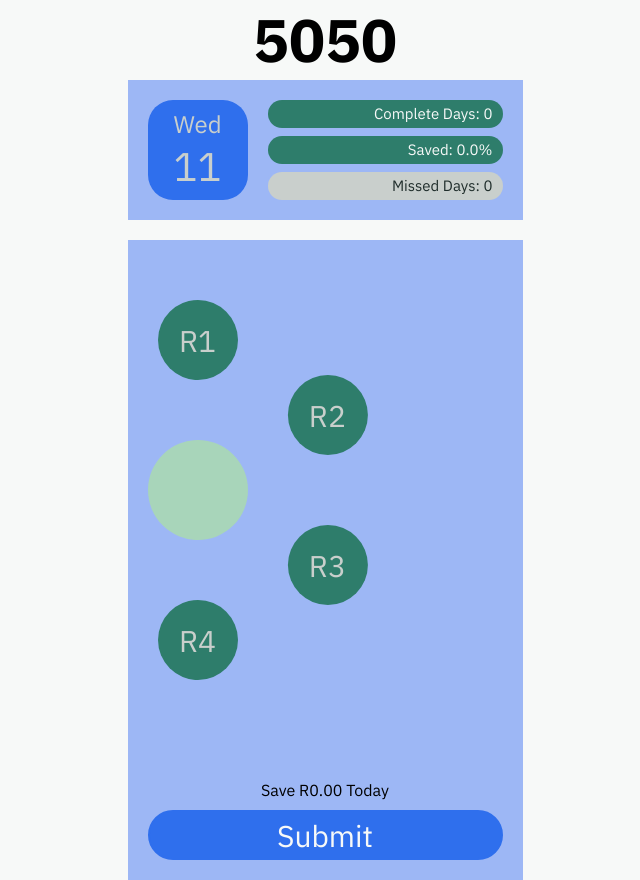
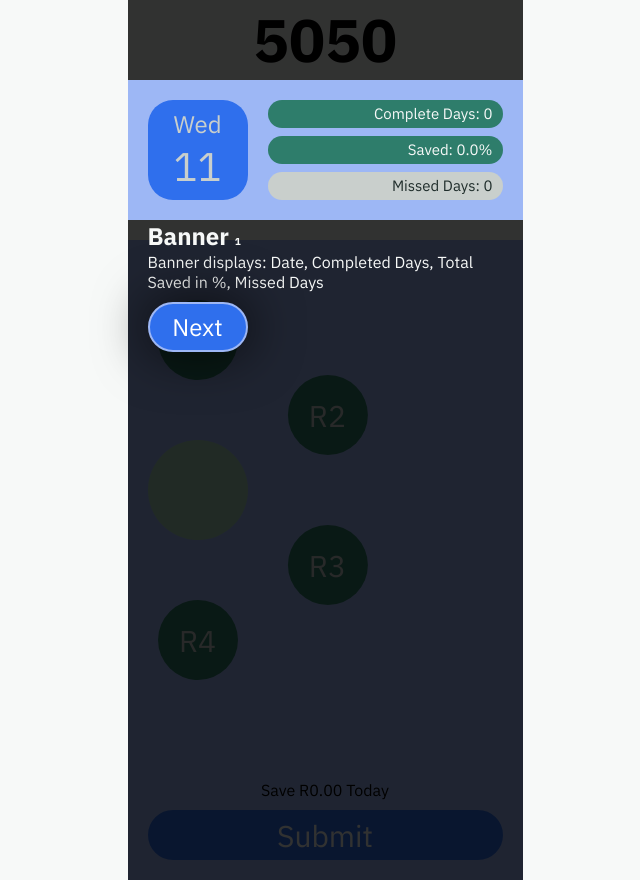
Before and after one commit to MisterH100/5050, a website built with Vite: page index.html in a window 1280 px wide. Shown: the whole page, without its empty margins (315-955 px from the left). Built offline with nearby package versions, Linux system fonts and the light colour scheme.

Commit message:
feat: add tutorial mode on first launch

```diff
--- a/index.html
+++ b/index.html
@@ -24,11 +24,11 @@
     <link rel="stylesheet" href="/src/css/style.css" />
     <title>5050 - Lets Stash Cash</title>
   </head>
-  <body>
+  <body id="body">
     <div class="header">
       <h1>5050</h1>
     </div>
-    <div class="banner">
+    <div class="banner" id="banner">
       <div class="day-element" id="dayElement">
         <span class="day"></span>
         <span class="date"></span>
@@ -45,7 +45,7 @@
       </div>
       <div class="wheel" id="wheel"></div>
     </div>
-    <div class="bottom-container">
+    <div id="bottomContainer" class="bottom-container">
       <div class="total-amount">
         <span id="totalAmount">Save R0.00 Today</span>
         <button id="submitBtn">Submit</button>
--- a/src/css/style.css
+++ b/src/css/style.css
@@ -30,9 +30,11 @@
 }
 
 body {
+  position: relative;
   font-family: var(--font-ui);
-  width: 100vw;
-  min-height: 872px;
+  width: 395px;
+  min-height: 100vh;
+  margin: auto;
   overflow-y: scroll;
   background-color: var(--background);
 }
@@ -111,7 +113,6 @@ body {
 }
 
 .wheel-container {
-  position: relative;
   max-width: 395px;
   min-height: 500px;
   margin: 20px auto 0px;
@@ -237,3 +238,51 @@ body {
   opacity: 1 !important;
   transition: opacity 0.6s ease-in-out;
 }
+
+.tutorial-overlay {
+  position: absolute;
+  top: 0;
+  left: 0;
+  width: 100%;
+  height: 100%;
+  background: rgba(0, 0, 0, 0.8);
+}
+
+.tutorial-info {
+  width: 100%;
+  position: absolute;
+  z-index: 1000;
+  color: var(--background);
+  padding: 20px;
+}
+
+tutorial-info h2 {
+  width: 100%;
+}
+
+.tutorial-info h2 span {
+  font-size: 10px;
+}
+
+.tutorial-info button {
+  position: relative;
+  z-index: 2000;
+  width: 100px;
+  height: 50px;
+  margin-top: 10px;
+  font-family: var(--font-ui);
+  font-size: 24px;
+  color: #ffffff;
+  background: var(--primary-blue);
+  border: 2px solid var(--muted-blue);
+  box-shadow: 0px 0px 50px 4px rgba(0, 0, 0, 0.6);
+  border-radius: 25px;
+  cursor: pointer;
+  outline: none;
+}
+
+.highlight {
+  position: relative;
+  z-index: 1000;
+  pointer-events: none;
+}
--- a/src/main.js
+++ b/src/main.js
@@ -3,13 +3,13 @@ import { storeData } from "/src/storage.js";
 import { loadBanner } from "/src/banner.js";
 import { isNewDay } from "/src/util.js";
 import { getToday } from "/src/time.js";
+import { showTutorial } from "/src/tutorial.js";
+let state = JSON.parse(localStorage.getItem("appstate"));
 
-let appState = JSON.parse(localStorage.getItem("appstate"));
-
-if (!appState) {
+if (!state) {
   let numArray = Array.from({ length: 100 }, (_, i) => i + 1);
   let activeArray = numArray.slice(0, 6);
-  appState = {
+  state = {
     numArray: numArray.slice(6, 100),
     currentArray: activeArray,
     selectedArray: [],
@@ -20,13 +20,17 @@ if (!appState) {
     currentStreak: 0,
     completeDays: 0,
     lastSave: null,
+    firstLaunch: true,
   };
 
-  storeData("appstate", appState);
+  storeData("appstate", state);
 }
 
 function loadApp() {
-  let state = JSON.parse(localStorage.getItem("appstate"));
+  state = JSON.parse(localStorage.getItem("appstate"));
+  if (state.firstLaunch) {
+    showTutorial();
+  }
   if (state.lastSave != null) {
     let today = getToday();
     if (isNewDay(today, state.lastSave)) {
--- /dev/null
+++ b/src/tutorial.js
@@ -0,0 +1,70 @@
+import tutorialData from "/src/tutorialData.js";
+import { storeData } from "/src/storage.js";
+const body = document.getElementById("body");
+const banner = document.getElementById("banner");
+const wheelContainer = document.getElementById("wheelContainer");
+const bottomContainer = document.getElementById("bottomContainer");
+const overlay = document.createElement("div");
+let infoConatiner = document.createElement("div");
+let stage = 1;
+
+export function showTutorial() {
+  overlay.classList.add("tutorial-overlay");
+  body.appendChild(overlay);
+
+  switch (stage) {
+    case 1:
+      highlightElement(banner);
+      displayInfo(tutorialData.banner.name, tutorialData.banner.tutorial, 200);
+      break;
+    case 2:
+      removeHighlight(banner);
+      highlightElement(wheelContainer);
+      displayInfo(tutorialData.wheel.name, tutorialData.wheel.tutorial, 0);
+      break;
+    case 3:
+      removeHighlight(wheelContainer);
+      highlightElement(bottomContainer);
+      displayInfo(tutorialData.submit.name, tutorialData.submit.tutorial, 450);
+      break;
+
+    default:
+      break;
+  }
+}
+
+function highlightElement(element) {
+  element.classList.add("highlight");
+}
+
+function removeHighlight(element) {
+  element.classList.remove("highlight");
+}
+
+function finishTutorial() {
+  let state = JSON.parse(localStorage.getItem("appstate"));
+  state.firstLaunch = false;
+  storeData("appstate", state);
+  window.location.reload();
+}
+
+function displayInfo(elementName, tutorial, yPosition) {
+  infoConatiner.innerHTML = `
+      <h2>${elementName} <span>${stage}</stage></h2>
+      <p>${tutorial}</p>
+      <button id="next">Next</button>
+  `;
+  infoConatiner.style.top = `${yPosition}px`;
+  infoConatiner.classList.add("tutorial-info");
+
+  overlay.appendChild(infoConatiner);
+  let nextBtn = document.getElementById("next");
+  nextBtn.addEventListener("click", () => {
+    if (stage >= 3) {
+      finishTutorial();
+      return;
+    }
+    stage += 1;
+    showTutorial();
+  });
+}
--- /dev/null
+++ b/src/tutorialData.js
@@ -0,0 +1,19 @@
+const tutorialData = {
+  banner: {
+    name: "Banner",
+    tutorial:
+      "Banner displays: Date, Completed Days, Total Saved in %, Missed Days",
+  },
+  wheel: {
+    name: "Wheel",
+    tutorial:
+      "Wheel Display amounts in Rands. Tap on amount to select. A maximum of 2 amount can be selected per day. If two Amounts are selected they will add up to form a total Amount",
+  },
+  submit: {
+    name: "Submit",
+    tutorial:
+      "Submit the total amount selected. Submition confirms that the total amount is to be stashed (BE HONEST)",
+  },
+};
+
+export default tutorialData;
```
Also changed, not shown: plans/PlANS.md (+1 -0 lines), public/images/ScreenshotBanner.png (added), public/images/ScreenshotSubmit.png (added), public/images/ScreenshotWheel.png (added).
